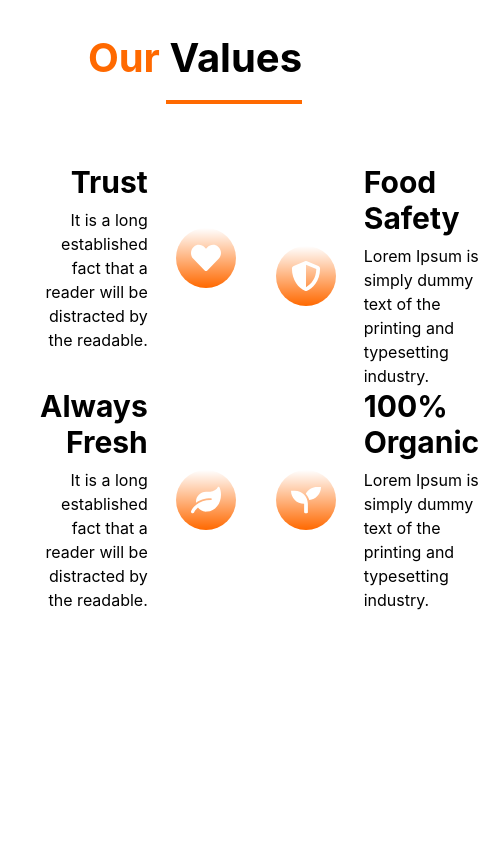
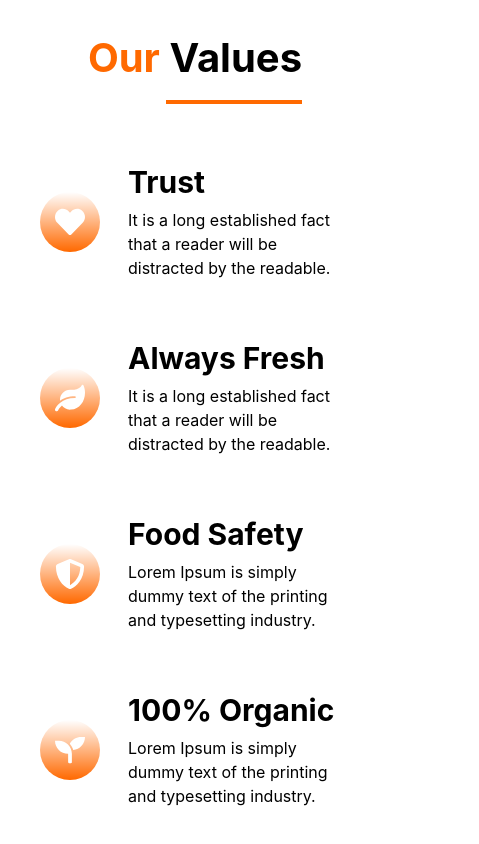
Before and after one commit to pawangrover100/-Multipage-Grocery-Website-with-React-Tailwind-CSS, a React (Vite) app: page / in a window 390 px wide. Shown: the part 3000-3844 px from the top of the page, 479 px wide, since content can reach past the window. Before the commit the page ends 3692 px from the top, so only its background shows below. Built offline with nearby package versions, Linux system fonts and the light colour scheme.

Commit message:
make values section responsive

```diff
--- a/src/components/Values/Values.jsx
+++ b/src/components/Values/Values.jsx
@@ -33,13 +33,13 @@
 
   const LeftValues = values.slice(0, 2).map((item) => {
     return (
-      <div className="flex flex-row-reverse items-center gap-7">
+      <div className="flex md:flex-row-reverse items-center gap-7">
         <div>
           <span className="flex justify-center items-center text-3xl text-white bg-gradient-to-b form-orange-400 to-orange-500 w-15 h-15 rounded-full">
             {item.icon}
           </span>
         </div>
-        <div className="text-right">
+        <div className="md:text-right">
           <h3 className="text-zine-800 font-bold text-3xl ">{item.title}</h3>
           <p className="text-zine-600 mt-2">{item.para}</p>
         </div>
@@ -65,16 +65,16 @@
   return (
     <div className="max-w-[1400px] mx-auto px-10 py-20">
       <Heading highlight="Our" heading="Values" />
-      <div className="flex gap-5 mt-15">
+      <div className="flex md:flex-row flex-col gap-15 md:gap-5 mt-15">
         {/* left values */}
-        <div className="min-h-100 flex  flex-col  justify-between">
+        <div className="md:min-h-100 gap-15 flex  flex-col  justify-between">
           {LeftValues}
         </div>
-        <div className="w-1/2">
+        <div className=" md:flex w-1/2 hidden">
           <img src={Basket} alt="" />
         </div>
         {/* right value */}
-        <div className="min-h-100 flex  flex-col  justify-between">
+        <div className="md:min-h-100 gap-15 flex  flex-col  justify-between">
           {RightValues}
         </div>
       </div>
```
